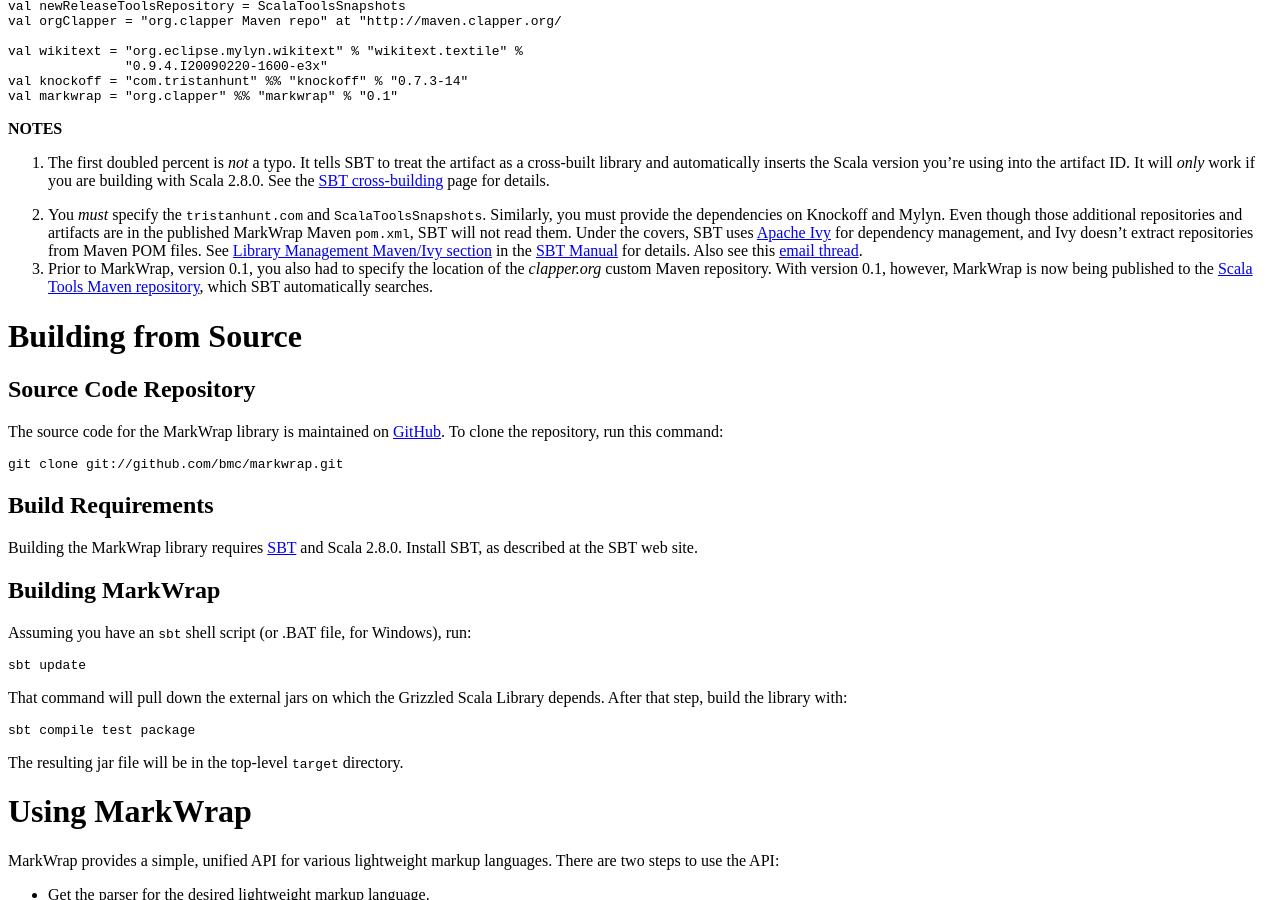
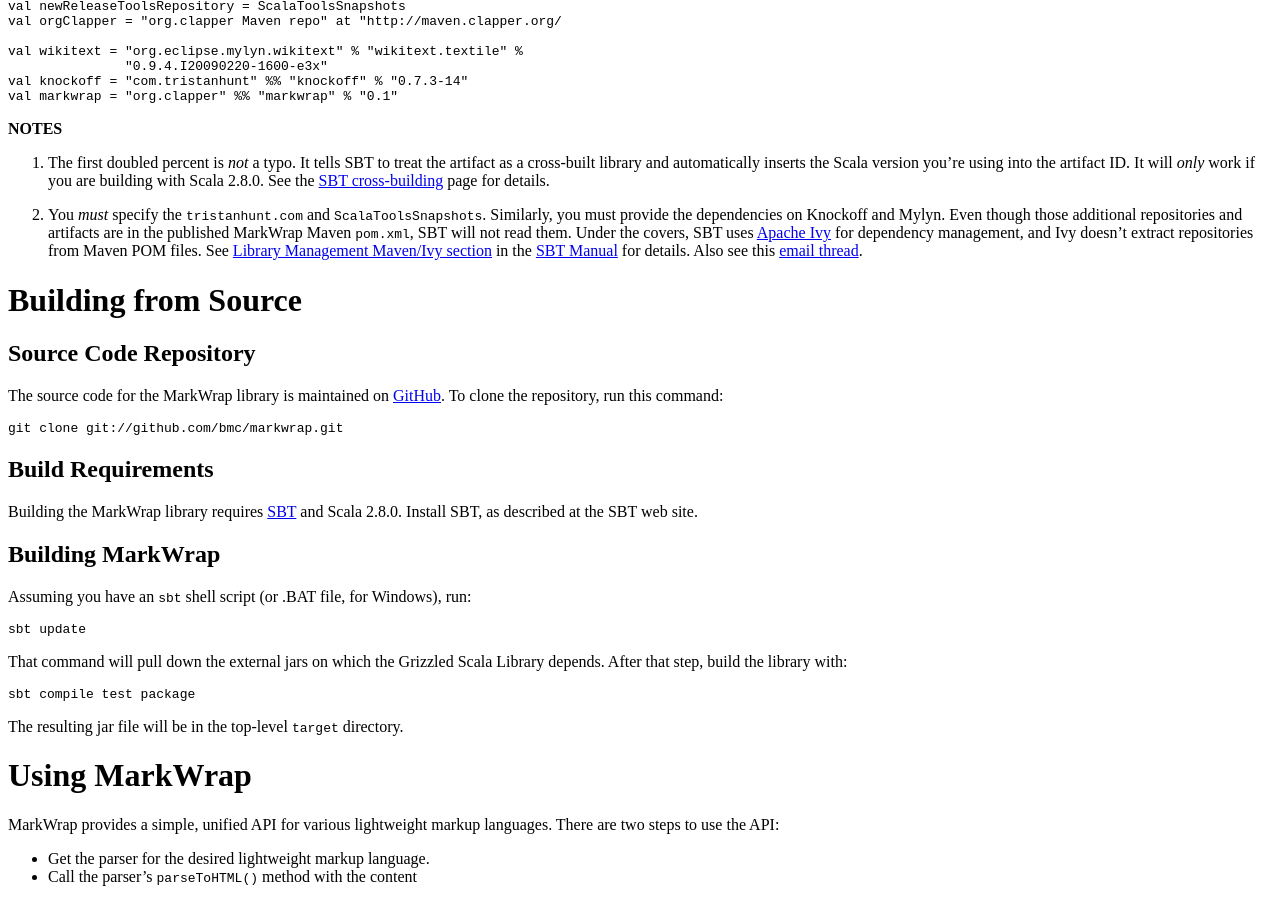
Before and after one commit to bmc/markwrap, a Jekyll site: the page built from index.md, in a window 1280 px wide and 900 px high, scrolled down 1052 px. Built offline with Jekyll 4.4.1, drawn with Linux system fonts in a browser that asks for light colours.

Commit message:
Removed comment about prior versions, mistakenly copied from elsewhere

```diff
--- a/index.md
+++ b/index.md
@@ -83,10 +83,6 @@
    repositories from Maven POM files. See
    [Library Management Maven/Ivy section][] in the [SBT Manual][] for
    details. Also see this [email thread][SBT-repo-email-thread].
-3. Prior to MarkWrap, version 0.1, you also had to specify the location of
-   the *clapper.org* custom Maven repository. With version 0.1, however,
-   MarkWrap is now being published to the [Scala Tools Maven repository][],
-   which SBT automatically searches.
 
 # Building from Source
 
```
